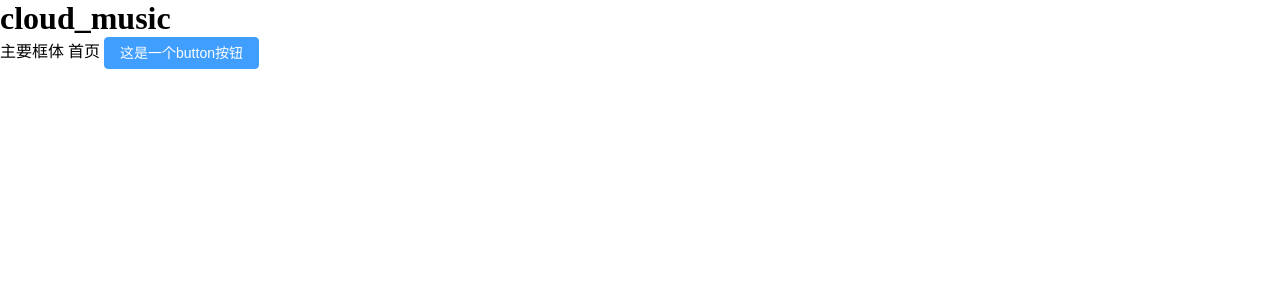
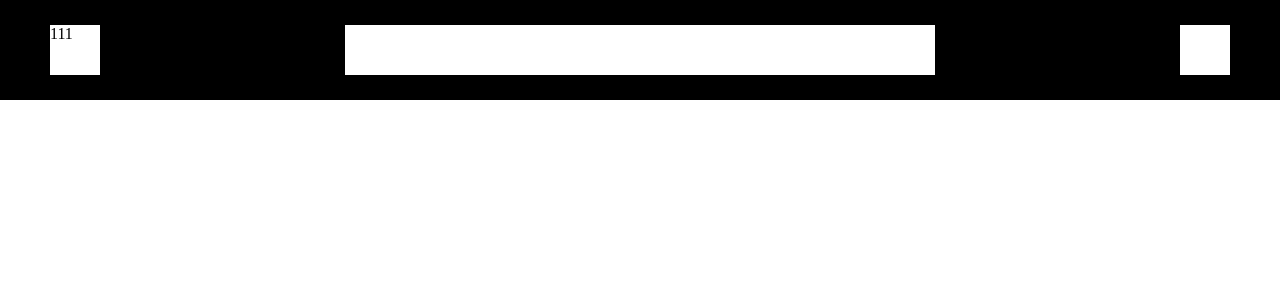
Before and after one commit to engravesunny/cloud_music, a Vue app: page /home in a window 1280 px wide. Shown: the top 300 px of the page. Built offline with nearby package versions, Linux system fonts and the light colour scheme.

Commit message:
顶部初始化

```diff
--- a/package.json
+++ b/package.json
@@ -15,6 +15,8 @@
   },
   "devDependencies": {
     "@vitejs/plugin-vue": "^4.0.0",
+    "less": "^4.1.3",
+    "less-loader": "^11.1.0",
     "unplugin-auto-import": "^0.13.0",
     "unplugin-vue-components": "^0.23.0",
     "vite": "^4.1.0"
--- a/src/App.vue
+++ b/src/App.vue
@@ -1,5 +1,4 @@
 <template>
-  <h1>cloud_music</h1>
   <router-view></router-view>
 </template>
 
--- a/src/view/Home/index.vue
+++ b/src/view/Home/index.vue
@@ -1,4 +1,3 @@
 <template>
     首页
-    <el-button type="primary">这是一个button按钮</el-button>
 </template>
--- /dev/null
+++ b/src/view/Layout/components/Navbar.vue
@@ -0,0 +1,48 @@
+<template>
+
+    <div class="top_menu">
+        <!-- logo -->
+        <div class="logo">111</div>
+        <!-- logo -->
+
+        <!-- 搜索框 -->
+        <div class="search"></div>
+        <!-- 搜索框 -->
+
+        <!-- 用户头像 -->
+        <div class="user"></div>
+        <!-- 用户头像 -->
+    </div>
+
+</template>
+
+<style lang="less">
+.top_menu{
+    display: flex;
+    justify-content: space-between;
+    align-items: center;
+    padding: 0 50px;
+    box-sizing: border-box;
+    position: fixed;
+    top: 0;
+    right: 0;
+    width: 100%;
+    height: 100px;
+    background: #000;
+    .logo{
+        width: 50px;
+        height: 50px;
+        background-color: #fff;
+    }
+    .search{
+        width: 50%;
+        height: 50px;
+        background-color: #fff;
+    }
+    .user{
+        width: 50px;
+        height: 50px;
+        background-color: #fff;
+    }
+}
+</style>
--- a/src/view/Layout/index.vue
+++ b/src/view/Layout/index.vue
@@ -1,4 +1,48 @@
 <template>
-    主要框体
-    <router-view></router-view>
+    <!-- 顶部区域 -->
+
+        <!-- Navbar区域 -->
+        <Navbar></Navbar>
+        <!-- Navbar区域 -->
+
+    <!-- 顶部区域 -->
+
+    <!-- 主体区域 -->
+
+        <!-- 左侧边栏 -->
+        <!-- 左侧边栏 -->
+
+        <!-- 二级路由 -->
+            <router-view></router-view>
+        <!-- 二级路由 -->
+
+    <!-- 主体区域 -->
+
+    <!-- 底部区域 -->
+
+        <!-- 歌曲封面 -->
+        <!-- 歌曲封面 -->
+
+        <!-- 上一曲、暂停、下一曲 -->
+        <!-- 上一曲、暂停、下一曲 -->
+
+        <!-- 进度条、时间 -->
+        <!-- 进度条、时间 -->
+
+        <!-- 播放模式 -->
+        <!-- 播放模式 -->
+
+        <!-- 音量 -->
+        <!-- 音量 -->
+
+        <!-- 播放列表 -->
+        <!-- 播放列表 -->
+
+    <!-- 底部区域 -->
 </template>
+
+<script setup>
+import Navbar from './components/Navbar.vue';
+
+
+</script>
```
Also changed, not shown: 1 other file (tests, documents, lock files or other folders).
